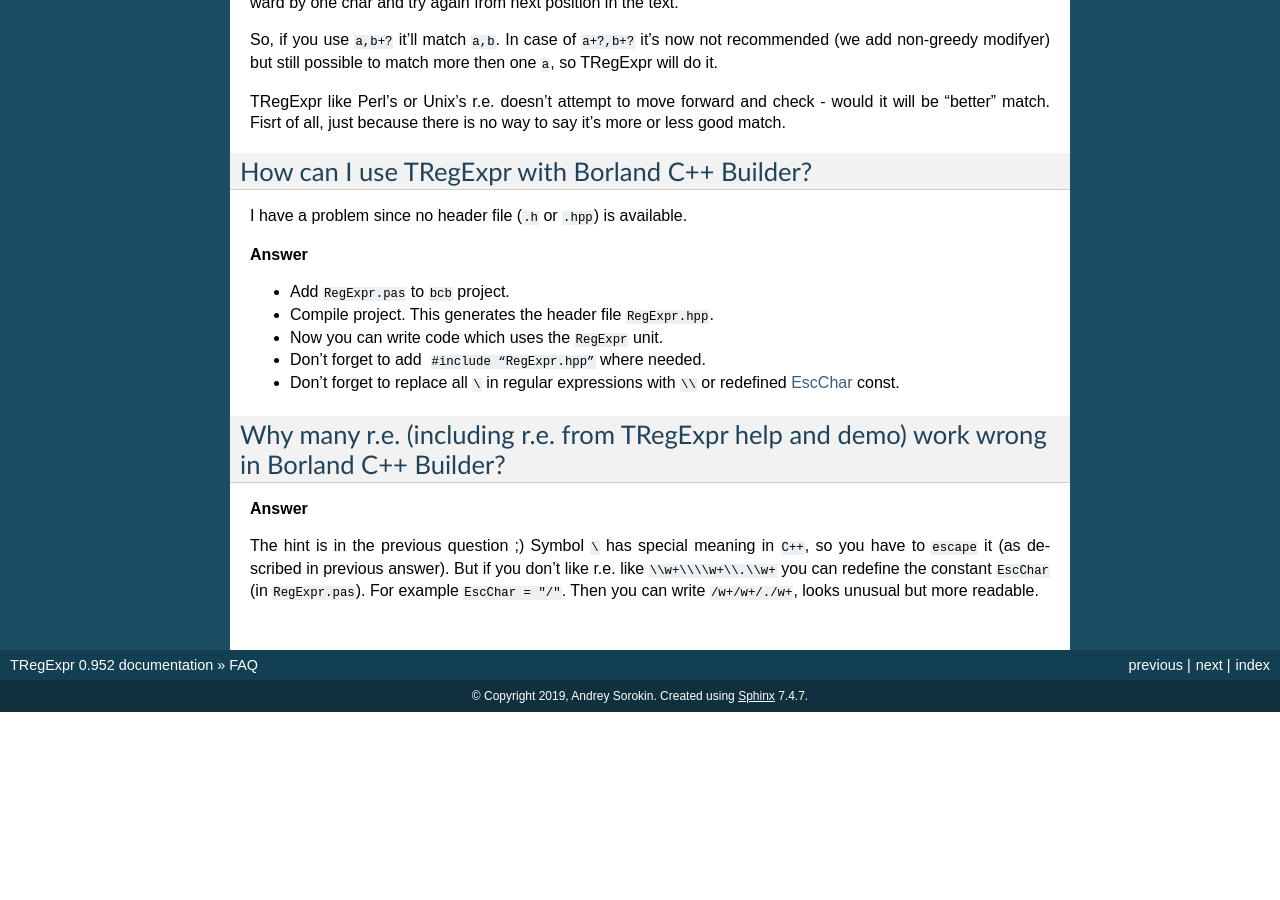
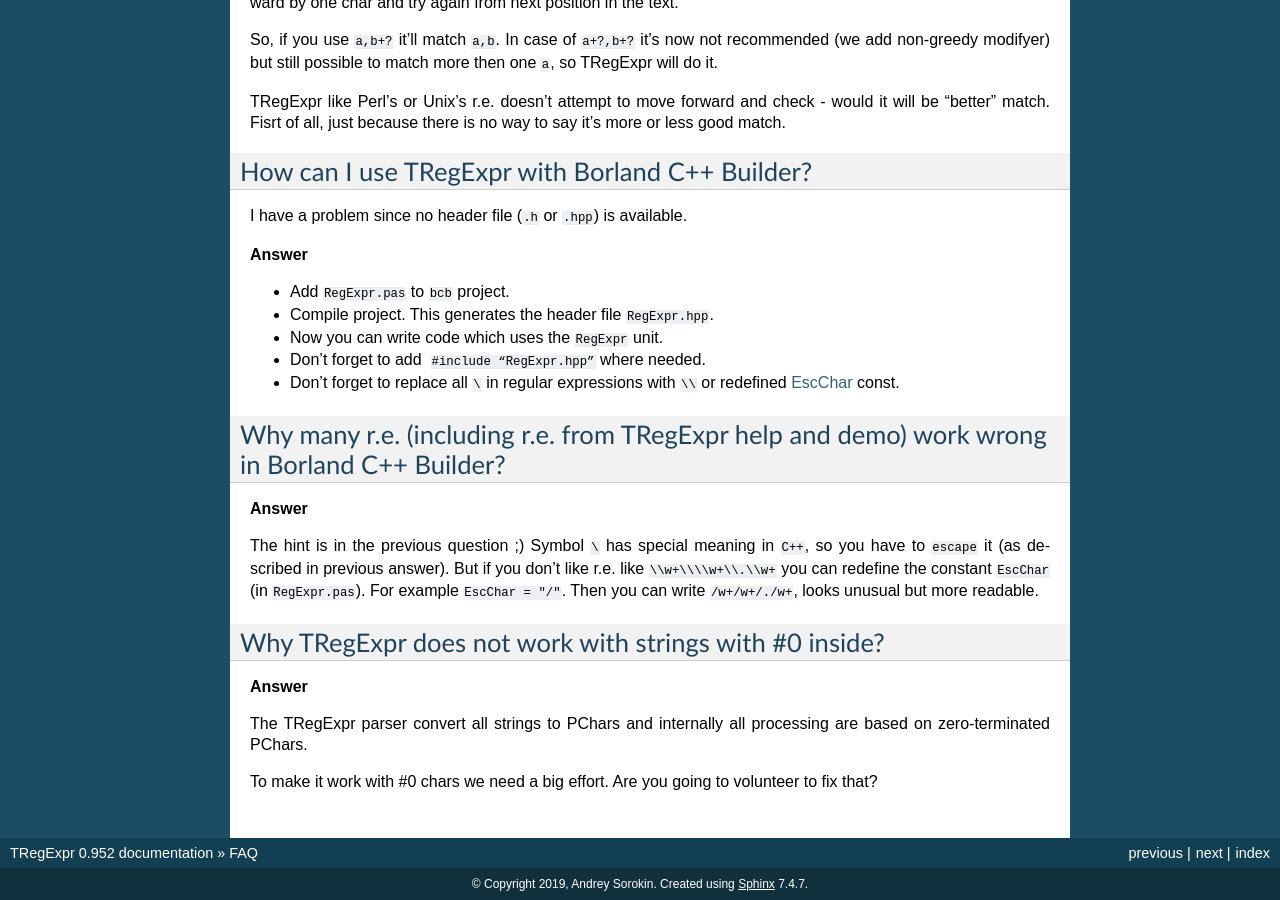
Before and after one commit to andgineer/TRegExpr, a Sphinx documentation site: the page built from docs/faq.rst, in a window 1280 px wide and 900 px high, scrolled down 2173 px. Built offline with Sphinx 7.4.7, drawn with Linux system fonts in a browser that asks for light colours; before the commit the page ends 2885 px from its top, so only the background shows below that; some of the changed text lies outside the part shown.

Commit message:
#0 in FAQ

```diff
--- a/docs/faq.rst
+++ b/docs/faq.rst
@@ -179,3 +179,14 @@
 (in ``RegExpr.pas``).
 For example ``EscChar = "/"``. Then you can write ``/w+/w+/./w+``,
 looks unusual but more readable.
+
+Why TRegExpr does not work with strings with #0 inside?
+~~~~~~~~~~~~~~~~~~~~~~~~~~~~~~~~~~~~~~~~~~~~~~~~~~~~~~~
+
+**Answer**
+
+The TRegExpr parser convert all strings to PChars and internally all processing
+are based on zero-terminated PChars.
+
+To make it work with #0 chars we need a big effort. Are you going to volunteer
+to fix that?
```
